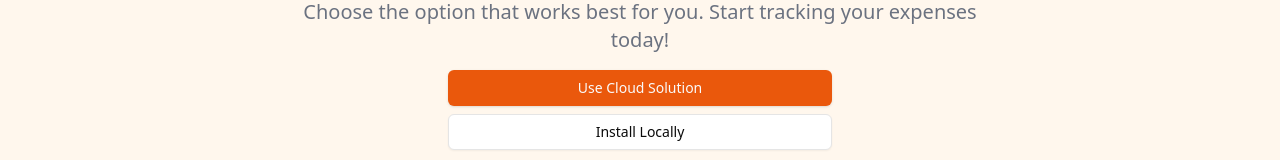
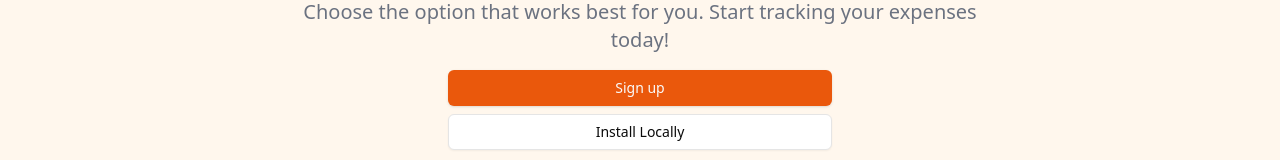
Before and after one commit to mjsilva/up-tracker, a Next.js app: page / in a window 1280 px wide. Shown: the part 2910-3070 px from the top of the page. Built offline with nearby package versions, Linux system fonts and the light colour scheme; no server answers.

Commit message:
Update CTA text to "Sign up" for clarity
Simplified the call-to-action text from "Use Cloud Solution" to "Sign up" to make it clearer and more direct for users. This aligns with standard UX practices and improves navigation comprehension.

```diff
--- a/app/(unstyled)/page.tsx
+++ b/app/(unstyled)/page.tsx
@@ -172,7 +172,7 @@ async function LandingPage() {
                   className="w-full bg-orange-600 hover:bg-orange-600/90"
                   asChild
                 >
-                  <Link href="/sign-up">Use Cloud Solution</Link>
+                  <Link href="/sign-up">Sign up</Link>
                 </Button>
                 <Button variant="outline" className="w-full" asChild>
                   <Link href="https://github.com/mjsilva/up-tracker">
```
